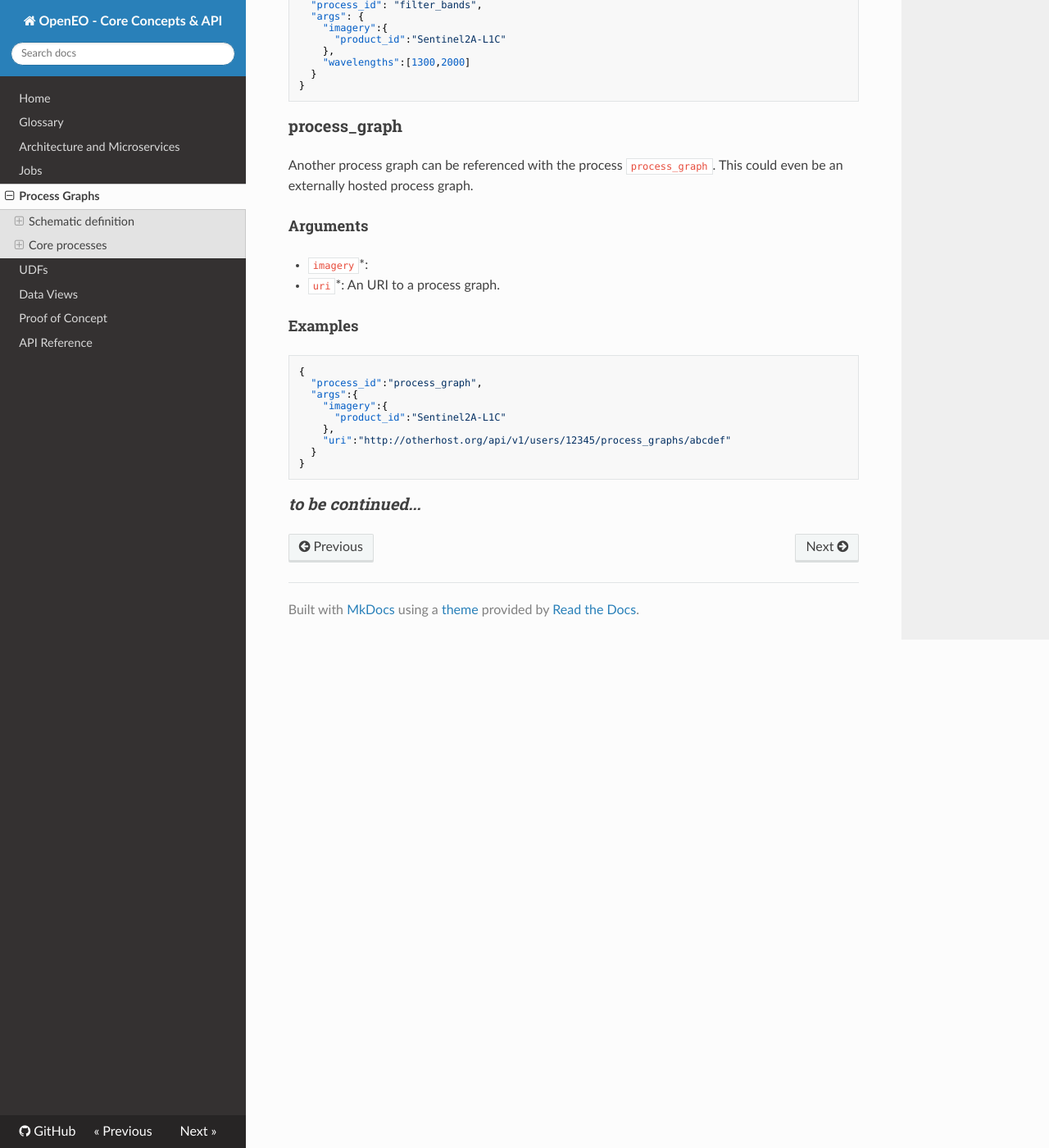
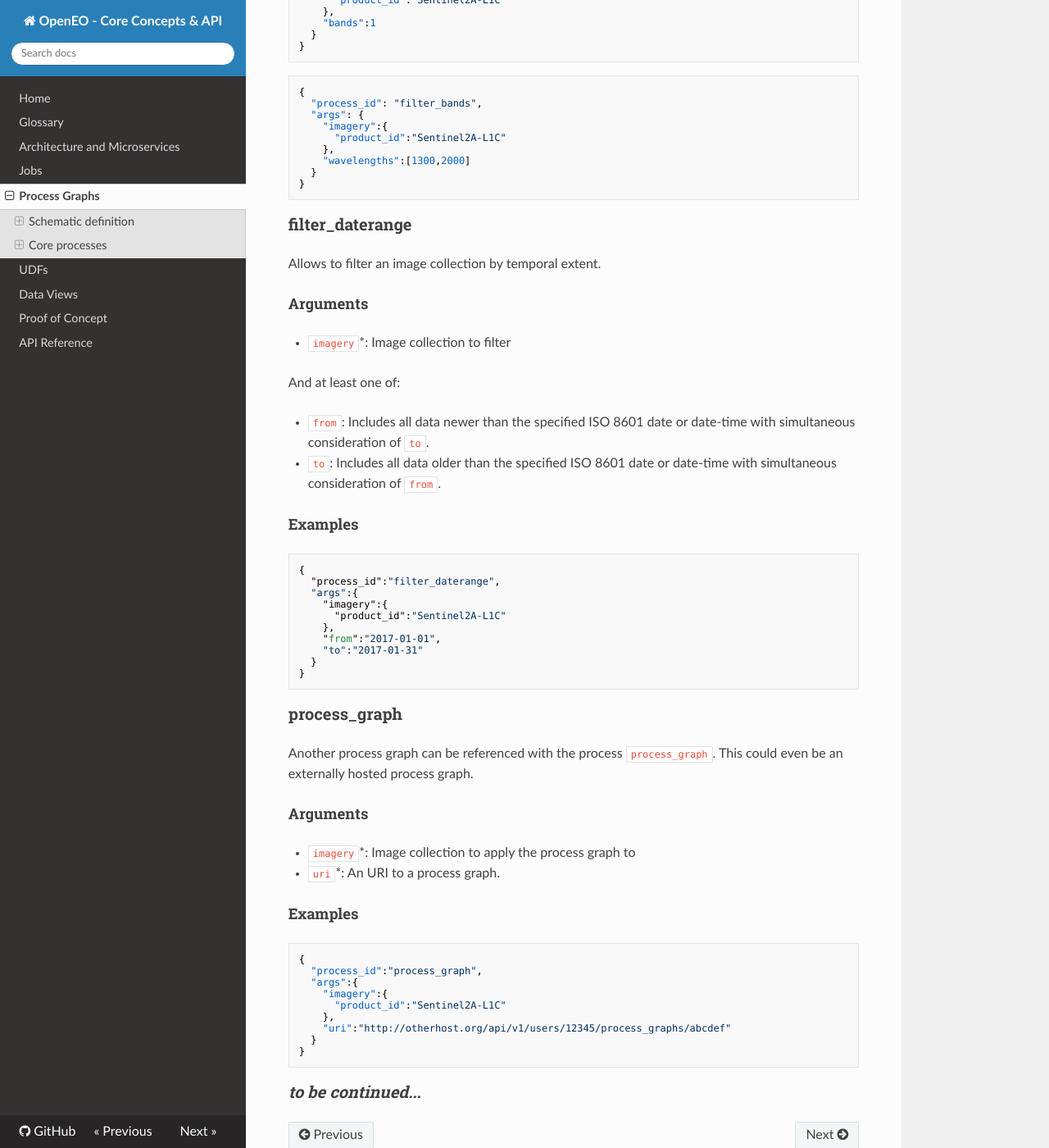
Before and after one commit to Open-EO/openeo-api, an MkDocs documentation site: the page built from docs/docs/processgraphs.md, in a window 1280 px wide and 1400 px high, scrolled down 3691 px. Shown: the whole window at 82% size. Built offline with MkDocs 1.6.1, drawn with Linux system fonts in a browser that asks for light colours; nearby versions of some CDN libraries; old or Windows-style settings are respelled for this version of MkDocs; some of the changed text lies outside the part shown.

Commit message:
Fixed example, added another process, minor improvements.

````diff
--- a/docs/docs/processgraphs.md
+++ b/docs/docs/processgraphs.md
@@ -80,10 +80,10 @@ Whereas a key (`<Key>`) can be any valid JSON key and a value is defined as:
     "args":{
       "imagery":{
         "product_id":"Sentinel2A-L1C"
-      }
-    },
-    "from":"2017-01-01",
-    "to":"2017-01-31"
+      },
+      "from":"2017-01-01",
+      "to":"2017-01-31"
+    }
   }
 }
 ```
@@ -145,8 +145,11 @@ An image collection as input dataset is defined as follows:
 There are some processes that we define to be core processes that should be implemented by all back-ends:
 
 * filter_bands
+* filter_daterange
 * process_graph
 * _to be continued..._
+
+_Note:_ Currently there are few defined processes only. Those are currently only meant as an example how future documentation of processes might look like and to supplement the schematic definition above.
 
 ### filter_bands
 
@@ -185,13 +188,42 @@ And one of:
   }
 }
 ```
+### filter_daterange
+
+Allows to filter an image collection by temporal extent.
+
+#### Arguments
+
+- `imagery`*: Image collection to filter
+
+And at least one of:
+
+- `from`: Includes all data newer than the specified ISO 8601 date or date-time with simultaneous consideration of `to`.
+
+
+- `to`: Includes all data older than the specified ISO 8601 date or date-time with simultaneous consideration of `from`.
+
+#### Examples
+```
+{
+  "process_id":"filter_daterange",
+  "args":{
+    "imagery":{
+      "product_id":"Sentinel2A-L1C"
+    },
+    "from":"2017-01-01",
+    "to":"2017-01-31"
+  }
+}
+```
+
 ### process_graph
 
 Another process graph can be referenced with the process `process_graph`. This could even be an externally hosted process graph.
 
 #### Arguments
 
-* `imagery`*:
+* `imagery`*: Image collection to apply the process graph to
 * `uri`*: An URI to a process graph.
 
 #### Examples
````
